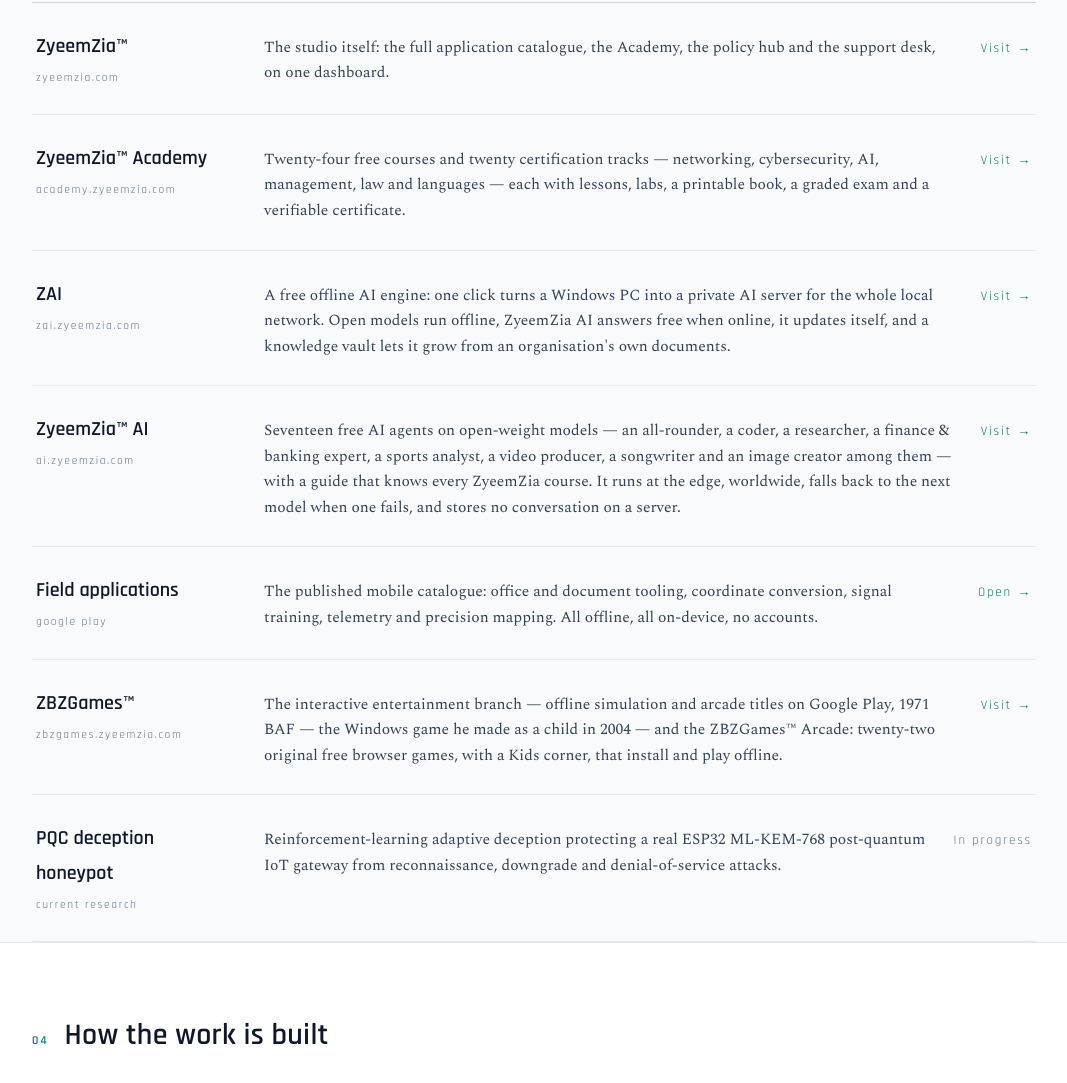
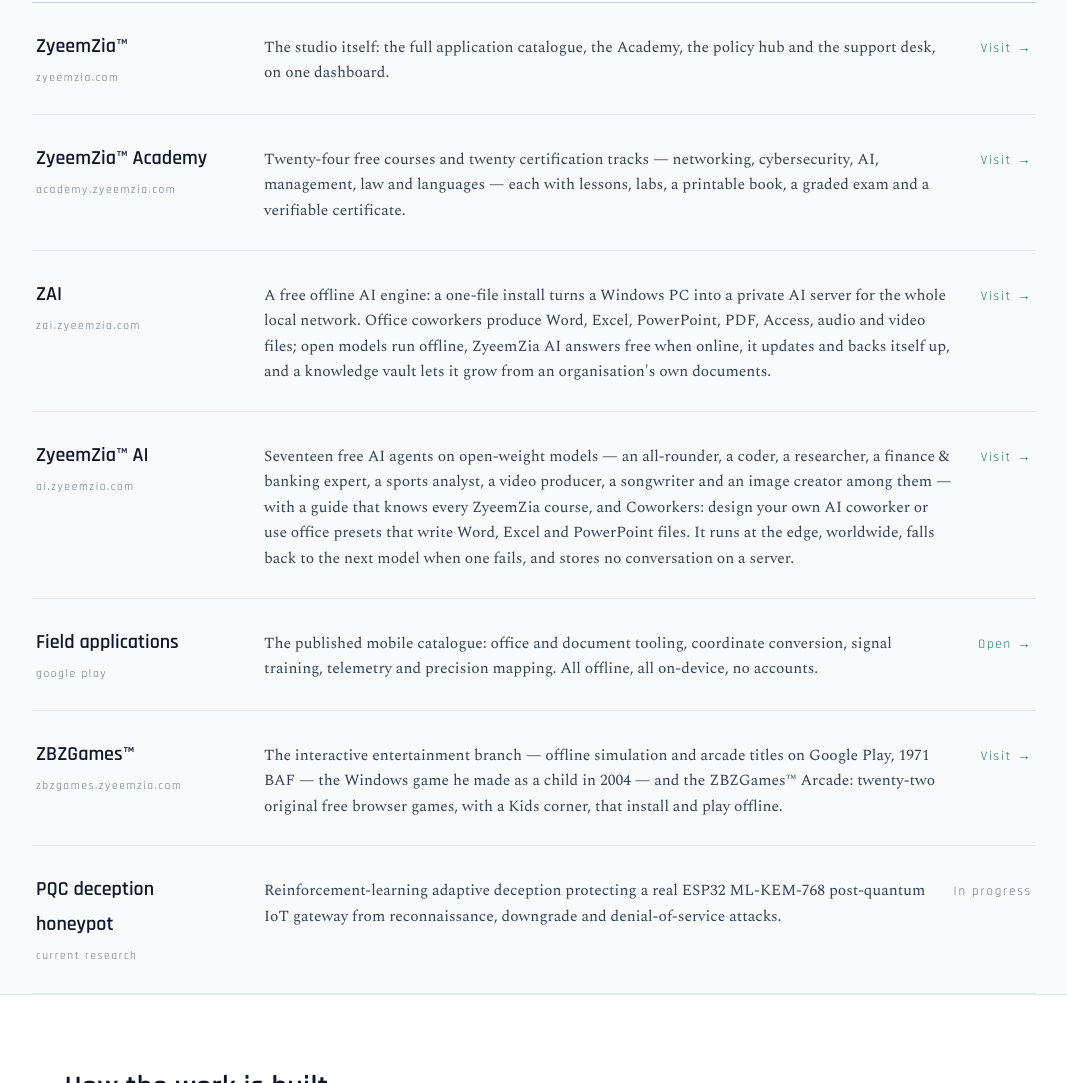
Before and after one commit to zyeemzia/zyeem, a plain HTML site: page index.html in a window 1280 px wide. Shown: the part 2900-3983 px from the top of the page, without its empty margins (106-1173 px from the left). Drawn offline with nearby package versions, Linux system fonts and the light colour scheme.

Commit message:
Profile: ZAI install and coworkers, ZyeemZia AI coworkers

```diff
--- a/index.html
+++ b/index.html
@@ -336,12 +336,12 @@ footer p + p{margin-top:8px;text-transform:none;letter-spacing:.04em;}
       </a>
       <a class="row" href="https://zai.zyeemzia.com/" target="_blank" rel="noopener">
         <div><h3>ZAI</h3><span class="host">zai.zyeemzia.com</span></div>
-        <p>A free offline AI engine: one click turns a Windows PC into a private AI server for the whole local network. Open models run offline, ZyeemZia AI answers free when online, it updates itself, and a knowledge vault lets it grow from an organisation's own documents.</p>
+        <p>A free offline AI engine: a one-file install turns a Windows PC into a private AI server for the whole local network. Office coworkers produce Word, Excel, PowerPoint, PDF, Access, audio and video files; open models run offline, ZyeemZia AI answers free when online, it updates and backs itself up, and a knowledge vault lets it grow from an organisation's own documents.</p>
         <span class="go">Visit &rarr;</span>
       </a>
       <a class="row" href="https://ai.zyeemzia.com/" target="_blank" rel="noopener">
         <div><h3>ZyeemZia&trade; AI</h3><span class="host">ai.zyeemzia.com</span></div>
-        <p>Seventeen free AI agents on open-weight models &mdash; an all-rounder, a coder, a researcher, a finance &amp; banking expert, a sports analyst, a video producer, a songwriter and an image creator among them &mdash; with a guide that knows every ZyeemZia course. It runs at the edge, worldwide, falls back to the next model when one fails, and stores no conversation on a server.</p>
+        <p>Seventeen free AI agents on open-weight models &mdash; an all-rounder, a coder, a researcher, a finance &amp; banking expert, a sports analyst, a video producer, a songwriter and an image creator among them &mdash; with a guide that knows every ZyeemZia course, and Coworkers: design your own AI coworker or use office presets that write Word, Excel and PowerPoint files. It runs at the edge, worldwide, falls back to the next model when one fails, and stores no conversation on a server.</p>
         <span class="go">Visit &rarr;</span>
       </a>
       <a class="row" href="https://play.google.com/store/apps/developer?id=ZyeemZia" target="_blank" rel="noopener">
```
